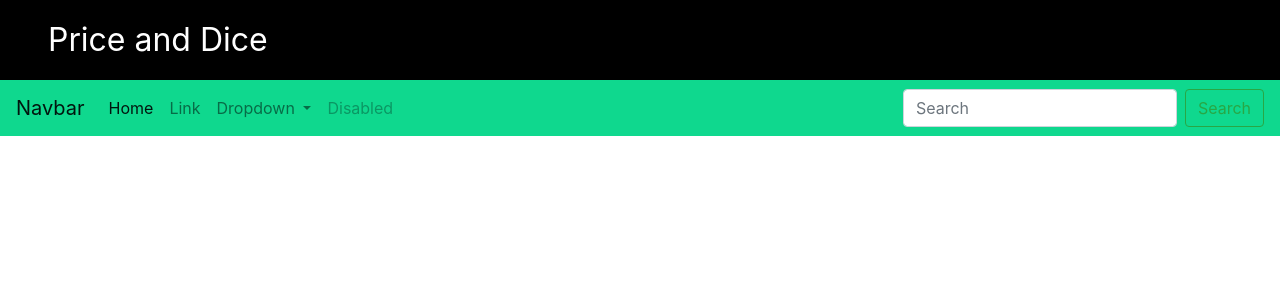
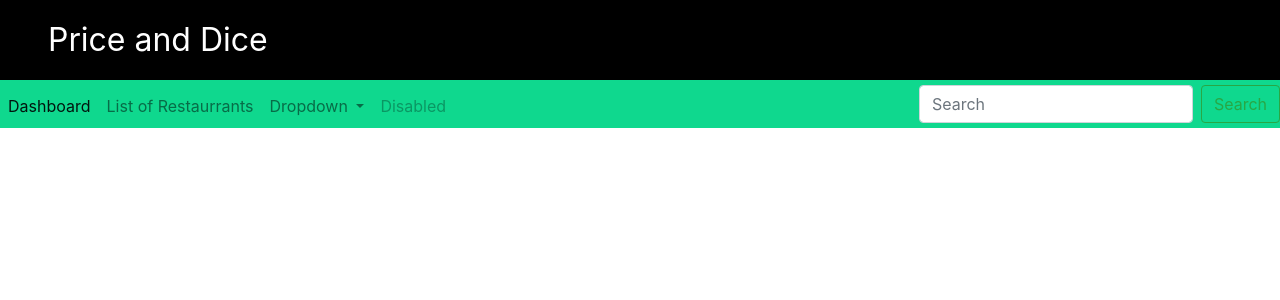
Before and after one commit to DSWhite96/Campus_Price_And_Dice, a Django app: page /campus/ in a window 1280 px wide. Shown: the top 300 px of the page. Run offline with Django 3.2, Linux system fonts and the light colour scheme; some libraries are stand-ins or nearby versions.

Commit message:
Nav-links are restyled, need more padding

```diff
--- a/mystic_coast/campus/static/campus/navbar.css
+++ b/mystic_coast/campus/static/campus/navbar.css
@@ -2,6 +2,30 @@
     navbar.css
 */
 
+nav.navbar {
+    padding: 0rem;
+    height: 3rem;
+}
+
 nav.navbar-light-green {
     background-color: #0FD88E;
 }
+
+li.nav-item a.nav-link {
+    display: block;
+    height: 3rem;
+    padding-top: 0.85rem;
+
+}
+
+li.nav-item a.nav-link:hover {
+    background-color: #09BD8D;
+}
+
+li.nav-item a.nav-link:active {
+    background-color: #09BD8D;
+}
+
+ul.navbar-nav {
+   align-content: center;
+}
--- a/mystic_coast/campus/templates/campus/index.html
+++ b/mystic_coast/campus/templates/campus/index.html
@@ -28,7 +28,6 @@
 
 
         <nav class="navbar navbar-expand-lg navbar-light navbar-light-green">
-            <a class="navbar-brand" href="#">Navbar</a>
             <button class="navbar-toggler" type="button" data-toggle="collapse" data-target="#navbarSupportedContent" aria-controls="navbarSupportedContent" aria-expanded="false" aria-label="Toggle navigation">
                 <span class="navbar-toggler-icon"></span>
             </button>
@@ -36,10 +35,10 @@
             <div class="collapse navbar-collapse" id="navbarSupportedContent">
                 <ul class="navbar-nav mr-auto">
                     <li class="nav-item active">
-                    <a class="nav-link" href="#">Home <span class="sr-only">(current)</span></a>
+                        <a class="nav-link" href="#">Dashboard<span class="sr-only">(current)</span></a>
                     </li>
                     <li class="nav-item">
-                    <a class="nav-link" href="#">Link</a>
+                        <a class="nav-link" href="#">List of Restaurrants</a>
                     </li>
                     <li class="nav-item dropdown">
                         <a class="nav-link dropdown-toggle" href="#" id="navbarDropdown" role="button" data-toggle="dropdown" aria-haspopup="true" aria-expanded="false">
```
Lines whose indentation alone changed are shown as unchanged.
